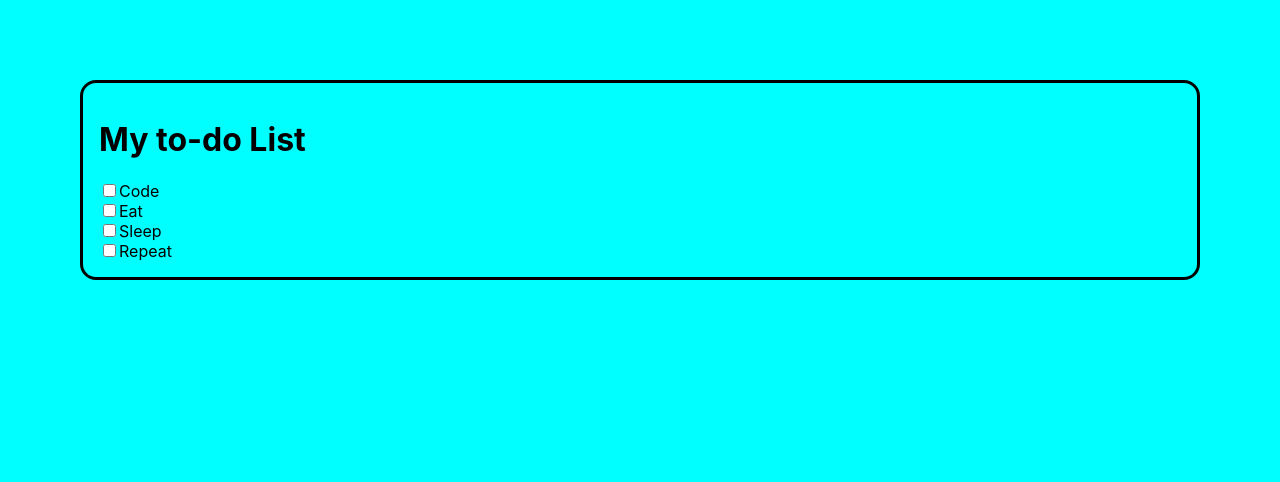
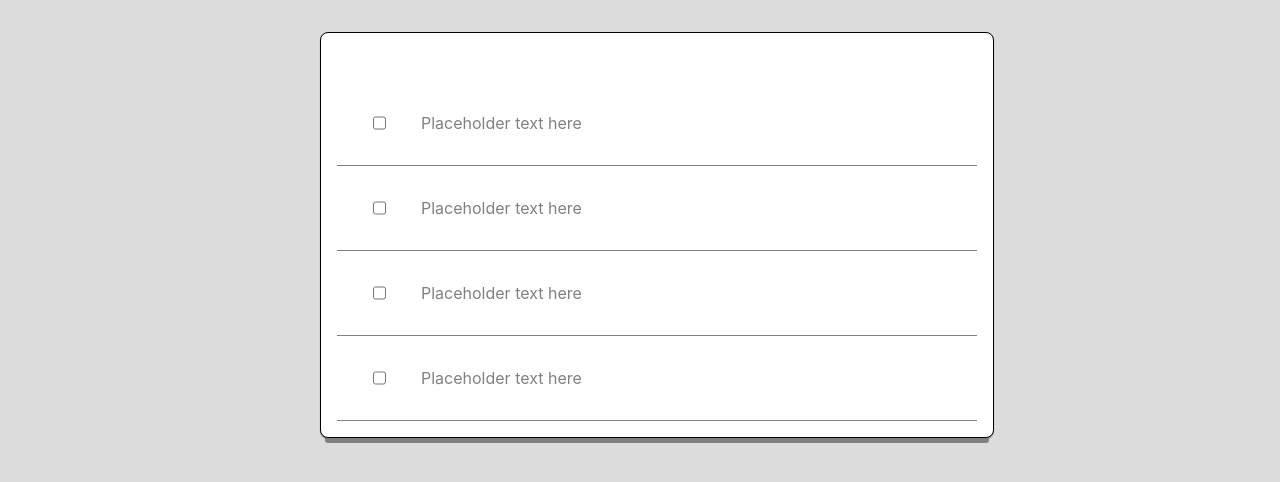
Before and after one commit to estebanrojasl/to-do-app, a React (Create React App) app: page / in a window 1280 px wide. Shown: the top 482 px of the page. Built offline with nearby package versions, Linux system fonts and the light colour scheme.

Commit message:
Checklist layout

```diff
--- a/src/App.js
+++ b/src/App.js
@@ -1,20 +1,22 @@
 import React from "react";
 
+import ToDoItem from "./components/ToDoItem";
+
 const App = () => {
+  const date = new Date();
+  const hours = date.getHours();
+  let styles = {};
+  if (hours > 6 && hours < 18) {
+    styles.color = "black";
+  } else {
+    styles.color = "gray";
+  }
   return (
-    <div>
-      <h1>My to-do List</h1>
-      <input type="checkbox" name="task1" id="" />
-      <label htmlFor="task1">Code</label>
-      <br />
-      <input type="checkbox" name="task2" id="" />
-      <label htmlFor="task2">Eat</label>
-      <br />
-      <input type="checkbox" name="task3" id="" />
-      <label htmlFor="task3">Sleep</label>
-      <br />
-      <input type="checkbox" name="task4" id="" />
-      <label htmlFor="task4">Repeat</label>
+    <div className="to-do-list" style={styles}>
+      <ToDoItem />
+      <ToDoItem />
+      <ToDoItem />
+      <ToDoItem />
     </div>
   );
 };
--- /dev/null
+++ b/src/components/ToDoItem.js
@@ -0,0 +1,13 @@
+import React from "react";
+
+const ToDoItem = () => {
+  return (
+    <div className="to-do-item">
+      <input type="checkbox" />
+      <label>Placeholder text here</label>
+      <br />
+    </div>
+  );
+};
+
+export default ToDoItem;
--- a/src/index.css
+++ b/src/index.css
@@ -1,12 +1,37 @@
 body {
-  margin: 5rem;
-  padding: 1rem;
-  border: 0.2rem black solid;
-  border-radius: 1rem;
   font-family: -apple-system, BlinkMacSystemFont, "Segoe UI", "Roboto", "Oxygen",
-    "Ubuntu", "Cantarell", "Fira Sans", "Droid Sans", "Helvetica Neue",
-    sans-serif;
+ "Ubuntu", "Cantarell", "Fira Sans", "Droid Sans", "Helvetica Neue",
+ sans-serif;
   -webkit-font-smoothing: antialiased;
   -moz-osx-font-smoothing: grayscale;
-  background-color: aqua;
+  background-color: gainsboro;
+  margin-left: 25vw;
+  margin-top: 2rem;
 }
+
+body .to-do-list {
+  width: 50vw;
+  padding: 1rem;
+  border: 1px black solid;
+  border-radius: 0.5rem;
+  background-color: white;
+  -webkit-box-shadow: 0 1px 1px gray, 0 10px 0 -5px gray;
+          box-shadow: 0 1px 1px gray, 0 10px 0 -5px gray;
+}
+
+body .to-do-list .to-do-item {
+  display: -webkit-box;
+  display: -ms-flexbox;
+  display: flex;
+  padding: 2rem;
+  border-bottom: 0.1rem solid gray;
+}
+
+body .to-do-list .to-do-item:first-child {
+  padding-top: 4rem;
+}
+
+body .to-do-list .to-do-item label {
+  padding-left: 2rem;
+}
+/*# sourceMappingURL=index.css.map */
--- a/src/index.js
+++ b/src/index.js
@@ -6,8 +6,3 @@ import "./index.css";
 import App from "./App";
 
 ReactDOM.render(<App />, document.getElementById("root"));
-
-/*
-3-4 checkboxes with hard coded items
-Render an App component
-*/
--- /dev/null
+++ b/src/index.scss
@@ -0,0 +1,30 @@
+body {
+  font-family: -apple-system, BlinkMacSystemFont, "Segoe UI", "Roboto", "Oxygen",
+    "Ubuntu", "Cantarell", "Fira Sans", "Droid Sans", "Helvetica Neue",
+    sans-serif;
+  -webkit-font-smoothing: antialiased;
+  -moz-osx-font-smoothing: grayscale;
+  background-color: gainsboro;
+  margin-left: 25vw;
+  margin-top: 2rem;
+
+  .to-do-list {
+    width: 50vw;
+    padding: 1rem;
+    border: 1px black solid;
+    border-radius: 0.5rem;
+    background-color: white;
+    box-shadow: 0 1px 1px gray, 0 10px 0 -5px gray;
+    .to-do-item {
+      display: flex;
+      padding: 2rem;
+      border-bottom: 0.1rem solid gray;
+      &:first-child {
+        padding-top: 4rem;
+      }
+      label {
+        padding-left: 2rem;
+      }
+    }
+  }
+}
```
Also changed, not shown: 1 other file (tests, documents, lock files or other folders).
